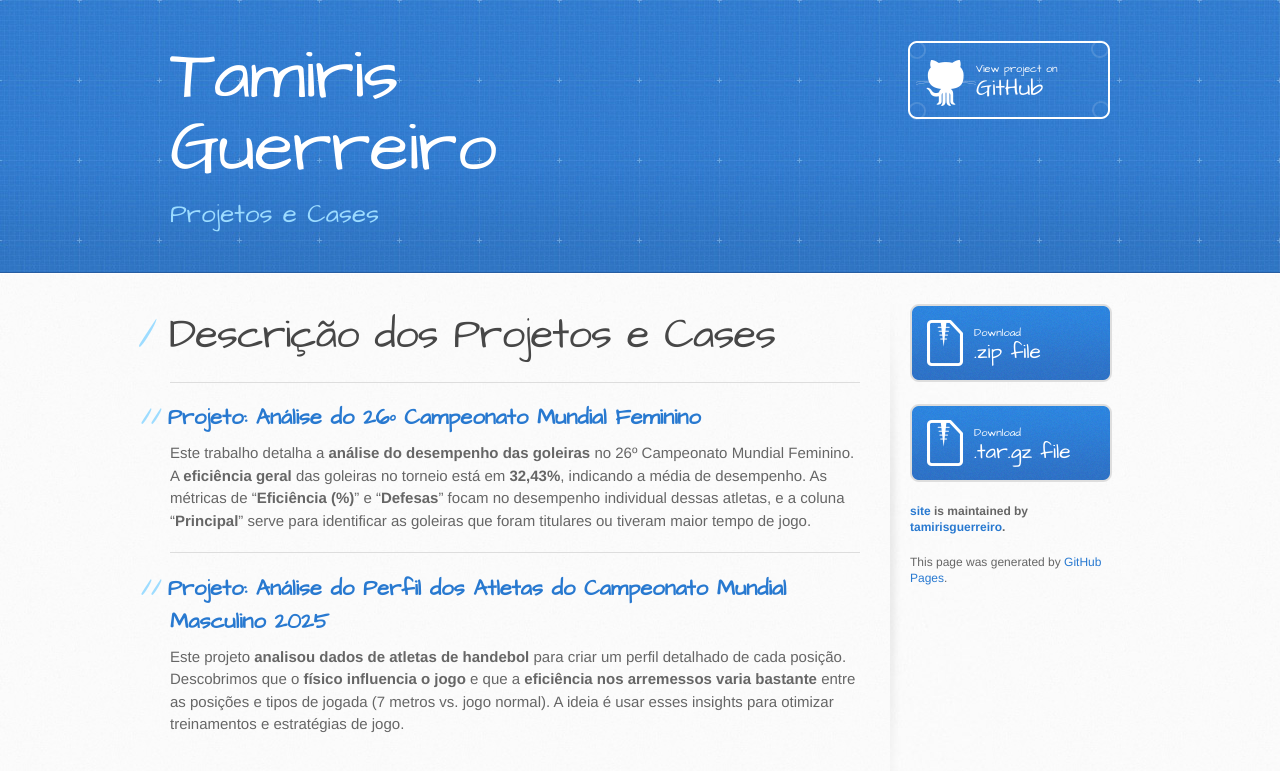
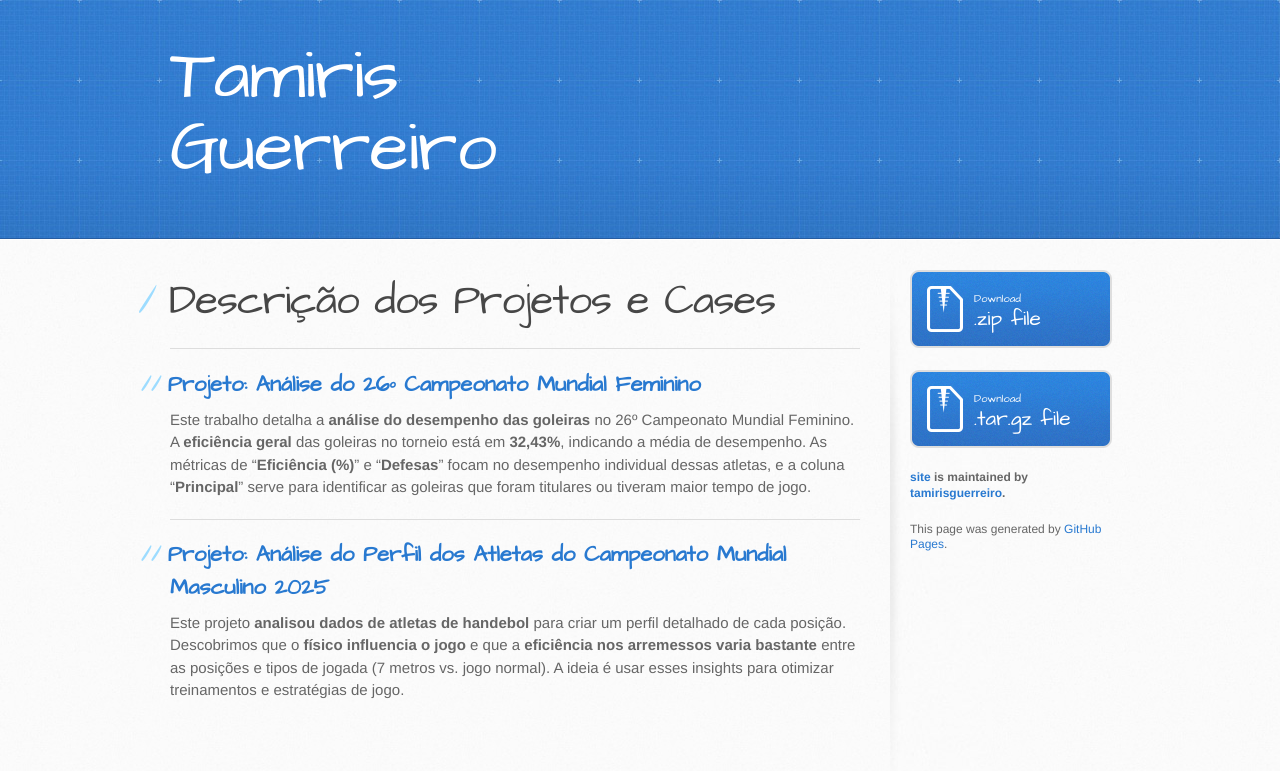
Before and after one commit to tamirisguerreiro/site, a Jekyll site: the page built from index.md, in a window 1280 px wide. Shown: the top 771 px of the page. Built offline with Jekyll 4.4.1, drawn with Linux system fonts in a browser that asks for light colours; our own code applies the rules of GitHub Pages for plain Markdown files.

Commit message:
Update default.html

```diff
--- a/_layouts/default.html
+++ b/_layouts/default.html
@@ -7,11 +7,7 @@
     <link rel="stylesheet" href="{{ '/assets/css/style.css?v=' | append: site.github.build_revision | relative_url }}" media="screen" type="text/css">
     <link rel="stylesheet" href="{{ '/assets/css/print.css' | relative_url }}" media="print" type="text/css">
 
-    <!--[if lt IE 9]>
-    <script src="https://oss.maxcdn.com/html5shiv/3.7.3/html5shiv.min.js"></script>
-    <![endif]-->
-
-{% seo %}
+    {% seo %}
 
     {% include head-custom.html %}
   </head>
@@ -22,13 +18,6 @@
       <a href="https://www.linkedin.com/in/tamiris-guerreiro-52904661/">
         <h1>Tamiris Guerreiro</h1>
       </a>
-        <h2>{{ site.description | default: site.github.project_tagline }}</h2>
-        {% if site.github.is_project_page %}
-          <a href="{{ site.github.repository_url }}" class="button"><small>View project on</small> GitHub</a>
-        {% endif %}
-        {% if site.github.is_user_page %}
-          <a href="{{ site.github.owner_url }}" class="button"><small>Follow me on</small> GitHub</a>
-        {% endif %}
       </div>
     </header>
 
```
